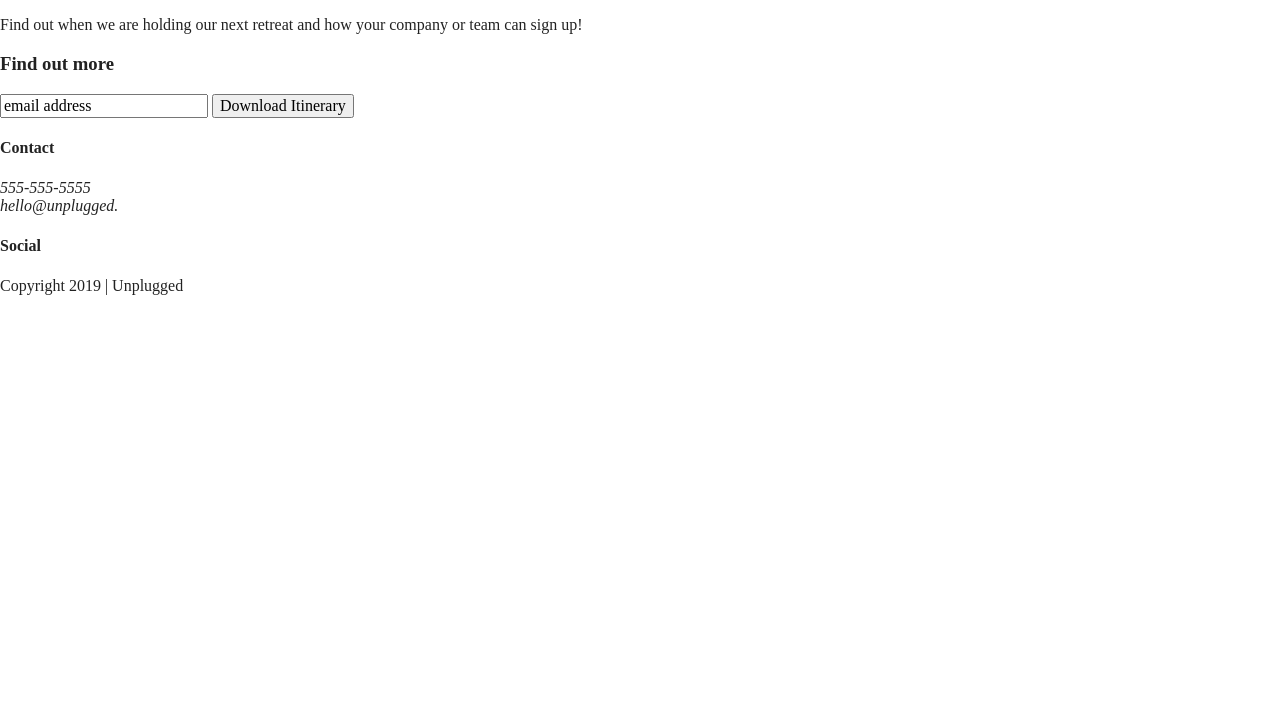
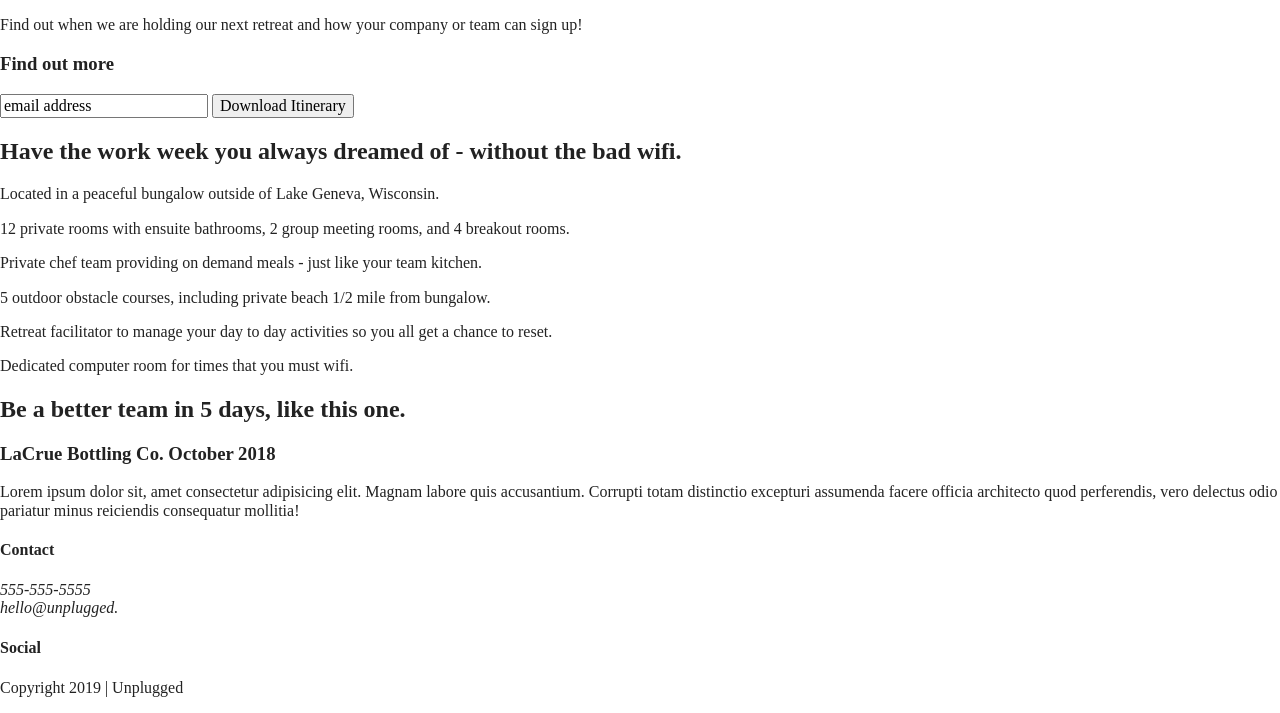
Before and after one commit to AnnieCat73/Unplugged-Retreat, a website built with Parcel: page index.html in a window 1280 px wide. Shown: the part 176-889 px from the top of the page. Before the commit the page ends 800 px from the top, so only its background shows below. Built offline with nearby package versions, Linux system fonts and the light colour scheme.

Commit message:
All HTML code added

```diff
--- a/index.html
+++ b/index.html
@@ -56,18 +56,70 @@
 
     <aside>
       <div class="content-wrapper">
-        <div class="newsletter-description">
+        <div class="form-description">
           <h3>Want to join the next retreat?</h3>
           <p>Find out when we are holding our next retreat and how your company or team can sign up!</p>
         </div>
 
-        <div class="newsletter-form">
+        <div class="form">
           <h3>Find out more</h3>
           <input type="text" name="name" value="email address">
           <input type="button" value="Download Itinerary">
         </div>
       </div>
     </aside>
+
+    <section class="features">
+      <div class="content-wrapper">
+        <h2>Have the work week you always dreamed of -
+        without the bad wifi.</h2>
+        <div class="features-items">
+          <article>
+            <p class="fontawsome-icon"></p>
+            <p class="features-item-description">Located in a peaceful bungalow outside of Lake Geneva, Wisconsin.</p>
+          </article>
+
+          <article>
+            <p class="fontawsome-icon"></p>
+            <p class="features-item-description">12 private rooms with ensuite bathrooms, 2 group meeting rooms, and 4 breakout rooms.</p>
+          </article>
+
+          <article>
+            <p class="fontawsome-icon"></p>
+            <p class="features-item-description">Private chef team providing on demand meals - just like your team kitchen.</p>
+          </article>
+
+          <article>
+            <p class="fontawsome-icon"></p>
+            <p class="features-item-description">5 outdoor obstacle courses, including private beach 1/2 mile from bungalow.</p>
+          </article>
+
+          <article>
+            <p class="fontawsome-icon"></p>
+            <p class="features-item-description">Retreat facilitator to manage your day to day activities so you all get a chance to reset.</p>
+          </article>
+
+          <article>
+            <p class="fontawsome-icon"></p>
+            <p class="features-item-description">Dedicated computer room for times that you must wifi.</p>
+          </article>
+        </div>
+      </div>
+    </section>
+
+
+    <section class="reviews">
+      <div class="content-wrapper">
+        <h2>Be a better team in 5 days, like this one.</h2>
+          <article>
+          <div class="previous-retreats">
+            <!--<img src="#" alt="#">-->
+            <h3>LaCrue Bottling Co. October 2018</h3>
+            <p>Lorem ipsum dolor sit, amet consectetur adipisicing elit. Magnam labore quis accusantium. Corrupti totam distinctio excepturi assumenda facere officia architecto quod perferendis, vero delectus odio pariatur minus reiciendis consequatur mollitia!</p>
+          </div>
+        </article>
+      </div>
+    </section>
 
   </main> <!--main wrapper-->
 
```
